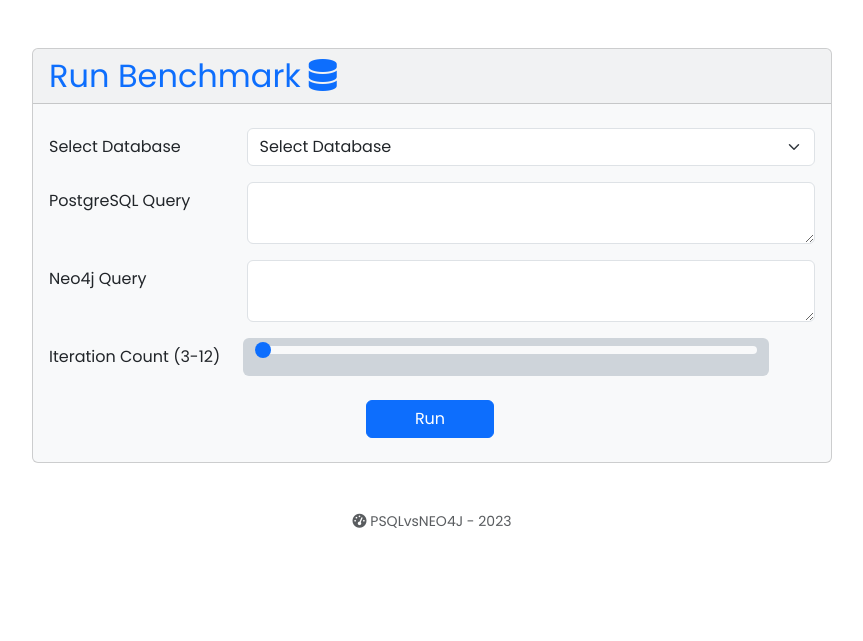
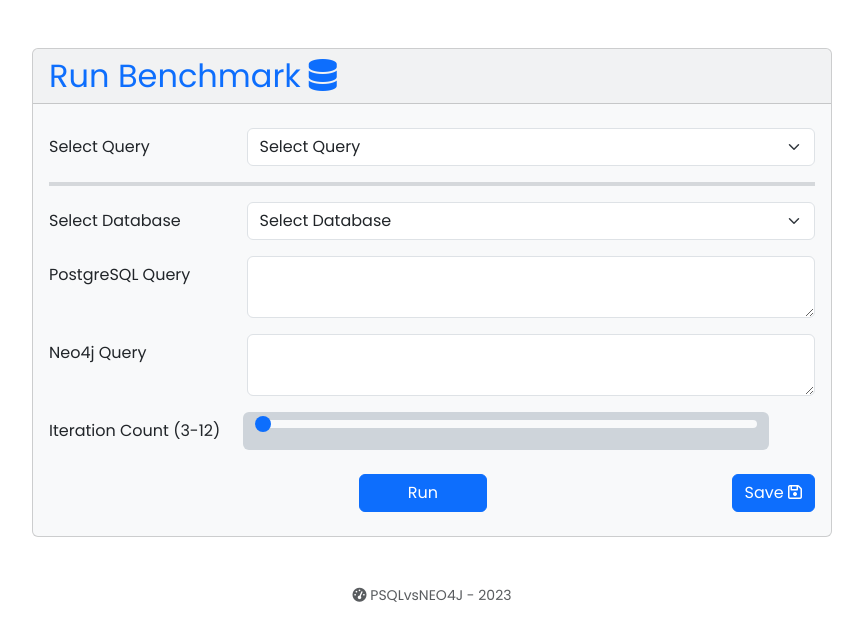
Before and after one commit to erkanvatan/postgres-neo4j-web-benchmark, a Flask app: page /run-benchmark/ in a window 1280 px wide. Shown: the part 76-717 px from the top of the page, without its empty margins (208-1071 px from the left). Run offline with Flask 3, Linux system fonts and the light colour scheme; data that the repository does not hold is empty; some libraries are stand-ins or nearby versions.

Commit message:
feat(benchmark): save queries and load them from a dropdown

```diff
--- a/app/database/init_psqlvsneo4j.sql
+++ b/app/database/init_psqlvsneo4j.sql
@@ -23,3 +23,11 @@ CREATE TABLE IF NOT EXISTS benchmark_log (
     neo4j_runtimes integer[] NOT NULL,
     neo4j_nrows integer[] NOT NULL
 );
+
+CREATE TABLE IF NOT EXISTS saved_query (
+    saved_query_id bigint PRIMARY KEY GENERATED ALWAYS AS IDENTITY,
+    selected_database text NOT NULL,
+    psql_query text NOT NULL,
+    neo4j_query text NOT NULL,
+    iteration_count integer NOT NULL
+);
--- a/app/database/queries.txt
+++ b/app/database/queries.txt
@@ -45,6 +45,10 @@ GROUP BY work.id
 -- Cypher
 MATCH (wt:worktype)-[h:WORKHOURS]->(w:work) WITH SUM(h.hours*h.discount*wt.price) as price, w RETURN w.workId as workId, price;
 
+-- Cypher CALL
+MATCH (w:work) CALL { WITH w MATCH (wt:worktype)-[h:WORKHOURS]->(w) RETURN SUM((h.hours*h.discount*wt.price)) as price}
+RETURN w.workId as workId, price;
+
 --
 -- Long query, work price
 --
--- a/app/run_benchmark.py
+++ b/app/run_benchmark.py
@@ -1,9 +1,20 @@
 import logging
 import time
 
-from flask import Blueprint, flash, render_template, request, session
+from flask import (
+    Blueprint,
+    abort,
+    flash,
+    jsonify,
+    redirect,
+    render_template,
+    request,
+    session,
+    url_for,
+)
 import neo4j.exceptions
 import psycopg
+from psycopg.rows import dict_row
 
 from app.db import get_neo4j, get_psql
 
@@ -15,10 +26,47 @@ bp = Blueprint('run_benchmark', __name__, url_prefix='/run-benchmark')
 
 
 # ROUTES
+@bp.route('/get-query/<int:saved_query_id>')
+def get_query(saved_query_id: int):
+    """Find query according to the given id in GET request,
+    return JSON object containing the query."""
+    psql = get_psql()
+    psql.row_factory = dict_row
+
+    try:
+        query = psql.execute("SELECT * FROM saved_query WHERE saved_query_id = %s", (saved_query_id,)).fetchone()
+        psql.commit()
+
+        return jsonify(query)
+    except psycopg.errors.Error as e:
+        print(e)
+        abort(404)
+
+
 @bp.route('/', methods=('GET', 'POST'))
 def index():
     """Run Benchmark tab index page."""
     is_error = False
+    saved_queries = []
+
+    try:
+        psql = get_psql()
+        psql.row_factory = dict_row
+        queries = psql.execute("SELECT * FROM saved_query").fetchall()
+        psql.commit()
+
+        for query in queries:
+            row = {}
+            row["saved_query_id"] = query["saved_query_id"]
+            row["selected_database"] = query["selected_database"]
+            row["psql_query"] = query["psql_query"]
+            row["neo4j_query"] = query["neo4j_query"]
+            row["iteration_count"] = query["iteration_count"]
+            saved_queries.append(row)
+
+    except psycopg.errors.Error as e:
+        flash(e, "warning")
+        is_error = True
 
     if request.method == "POST":
         f = request.form
@@ -49,6 +97,21 @@ def index():
             flash("You must enter a Neo4j query.", "warning")
             is_error = True
 
+        if f.get("save_button") is not None:
+            try:
+                psql = get_psql()
+                psql.row_factory = dict_row
+
+                psql.execute("""INSERT INTO saved_query(selected_database, psql_query, neo4j_query, iteration_count)
+                             VALUES (%s, %s, %s, %s)""", (f["select_database"], f["psql_query"], f["neo4j_query"],
+                                                          f["iteration_count"]))
+                psql.commit()
+                return redirect(url_for("run_benchmark.index"))
+
+            except psycopg.errors.Error as e:
+                flash(e, "warning")
+                is_error = True
+
         if not is_error:
 
             iteration_count = int(f["iteration_count"])
@@ -73,7 +136,7 @@ def index():
                     neo4j.exceptions.Neo4jError, neo4j.exceptions.CypherTypeError) as e:
                 flash(e, "warning")
 
-    return render_template("tabs/run_benchmark.html")
+    return render_template("tabs/run_benchmark.html", saved_queries=saved_queries)
 
 
 def measure_query_time_sql(sql_query: str, db_name: str, iteration_count: int) -> tuple:
--- a/app/templates/tabs/run_benchmark.html
+++ b/app/templates/tabs/run_benchmark.html
@@ -23,6 +23,20 @@
   </div>
   <div class="card-body py-4">
     <form action="{{ url_for("run_benchmark.index") }}" method="post" accept-charset="utf-8">
+      <div class="row mb-3">
+        <label for="select_query" class="col-sm-3 col-form-label">Select Query</label>
+        <div class="col-sm-9">
+          <select id="select_query" name="select_query" class="form-select" aria-label="Select Query">
+            <option>Select Query</option>
+            {% for query in saved_queries %}
+            <option value="{{ query["saved_query_id"] }}">{{ query["saved_query_id"] }} - {{ query["psql_query"][:60] }}
+            </option>
+            {% endfor %}
+          </select>
+        </div>
+      </div>
+
+      <hr class="border border-secondary border-2 ">
 
       <div class="row mb-3">
         <label for="select_database" class="col-sm-3 col-form-label">Select Database</label>
@@ -55,16 +69,22 @@
         <label for="iteration_count" class="col-sm-3 col-form-label">Iteration Count (3-12)</label>
 
         <div class="col-sm-8 bg-dark-subtle mx-2 rounded">
-          <input type="range" min="3" max="12" value="3" class="form-range " id="iteration_count"
-            name="iteration_count">
+          <input type="range" min="3" max="12" value="{{ session.get("iteration_count", 3) }}" class="form-range "
+            id="iteration_count" name="iteration_count">
         </div>
       </div>
 
       <div class="d-flex d-md-block mt-4 text-center">
-        <button id="run_button" name="run_button" type="submit"
-          class="btn btn btn-primary flex-grow-1 col-md-2 me-1">Run</button>
       </div>
 
+      <div class="d-flex mt-4 justify-content-center">
+        <!-- Invisible button needed for centering -->
+        <button class="btn btn-primary invisible">Save</button>
+        <button id="run_button" name="run_button" type="submit"
+          class="btn btn-primary me-auto ms-auto col-2">Run</button>
+        <button id="save_button" name="save_button" type="submit" class="btn btn-primary ">Save
+          <i class="fa-regular fa-floppy-disk"></i></button>
+      </div>
     </form>
   </div>
 </div>
@@ -72,12 +92,37 @@
 <script>
   let loadingSpinner = document.getElementById("loading_spinner");
   let runButton = document.getElementById("run_button");
+  let querySelector = document.getElementById("select_query");
+  let databaseSelector = document.getElementById("select_database");
+  let psqlQuery = document.getElementById("psql_query");
+  let neo4jQuery = document.getElementById("neo4j_query");
+  let iterationCount = document.getElementById("iteration_count");
 
   function showLoadingSpinner() {
     loadingSpinner.classList.remove("d-none");
   }
 
+  async function fillFormFromSelection() {
+    try {
+      // let response = await fetch(
+      //   "{{ url_for(request.endpoint, **request.view_args) }}" + "/get-query/6"
+      // );
+      let response = await fetch(
+        '{{ url_for("run_benchmark.index") }}' + "/get-query/" + querySelector.value
+      );
+      let query = await response.json();
+      console.log(query);
+      databaseSelector.value = query["selected_database"];
+      psqlQuery.textContent = query["psql_query"];
+      neo4jQuery.textContent = query["neo4j_query"];
+      iterationCount.value = query["iteration_count"];
+    } catch (err) {
+      console.error("Could not fetch the query info: ", err);
+    }
+  }
+
   runButton.addEventListener("click", showLoadingSpinner);
+  querySelector.addEventListener("change", fillFormFromSelection);
 </script>
 
 
```
Also changed, not shown: app/templates/tabs/benchmark_history.html (+10 -10 lines).
